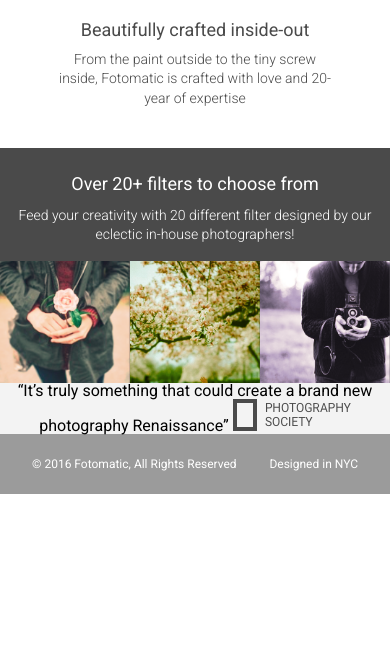
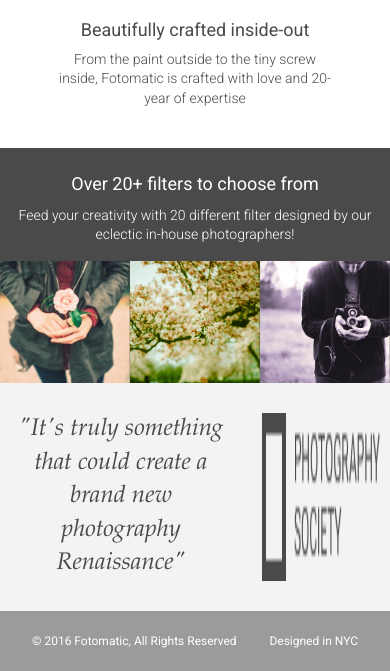
Before and after one commit to seb60/F1C1, a plain HTML site: page index.html in a window 390 px wide. Shown: the part 1051-1722 px from the top of the page. Before the commit the page ends 1545 px from the top, so only its background shows below. Drawn offline with Linux system fonts and the light colour scheme; a web font is replaced by a local one.

Commit message:
Finished quotes section, onward to Footer then to clean up some stuff in the sign-up section.  Still need to go to Tablet and Mobile modes.

```diff
--- a/index.html
+++ b/index.html
@@ -104,7 +104,7 @@
     <!-- Quotes Section -->
     <div id="quotes-section">
       <div class="content center">
-        <span class="quote">“It’s truly something that could create a brand new photography Renaissance”</span>
+        <span class="quote">"It's truly something that could create a brand new photography Renaissance"</span>
         <img class="quote-citation" src="./resources/images/photography-logo.png" />
       </div>
     </div>
--- a/resources/css/style.css
+++ b/resources/css/style.css
@@ -357,11 +357,13 @@ header .mobile {
   background-color: #f3f3f3;
 }
 
-#quotes-section content {
+#quotes-section .content {
   padding: 5rem 0;
+  display: flex;
+  justify-content: center;
 }
 
-#quotes-section quote {
+#quotes-section .quote {
   padding-right: 1.875rem;
   font-family: "Palatino", serif;
   font-size: 1.875rem;
@@ -375,11 +377,11 @@ header .mobile {
 }
 
 @media only screen and (max-width: 760px) {
-  #quotes-section content {
+  #quotes-section .content {
     padding: 1.875rem .625rem;
   }
 
-  #quotes-section quote {
+  #quotes-section .quote {
     font-size: 1.5rem;
     line-height: 1.4;
   }
```
